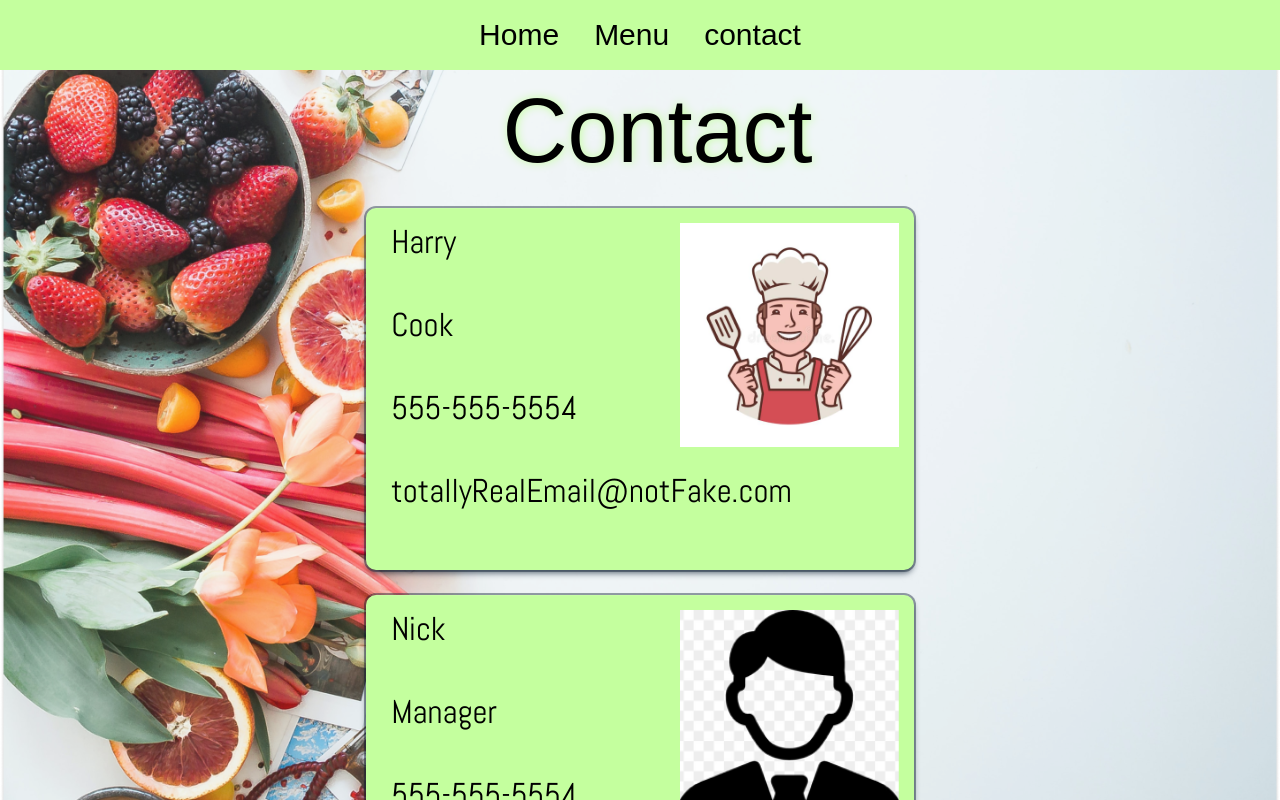
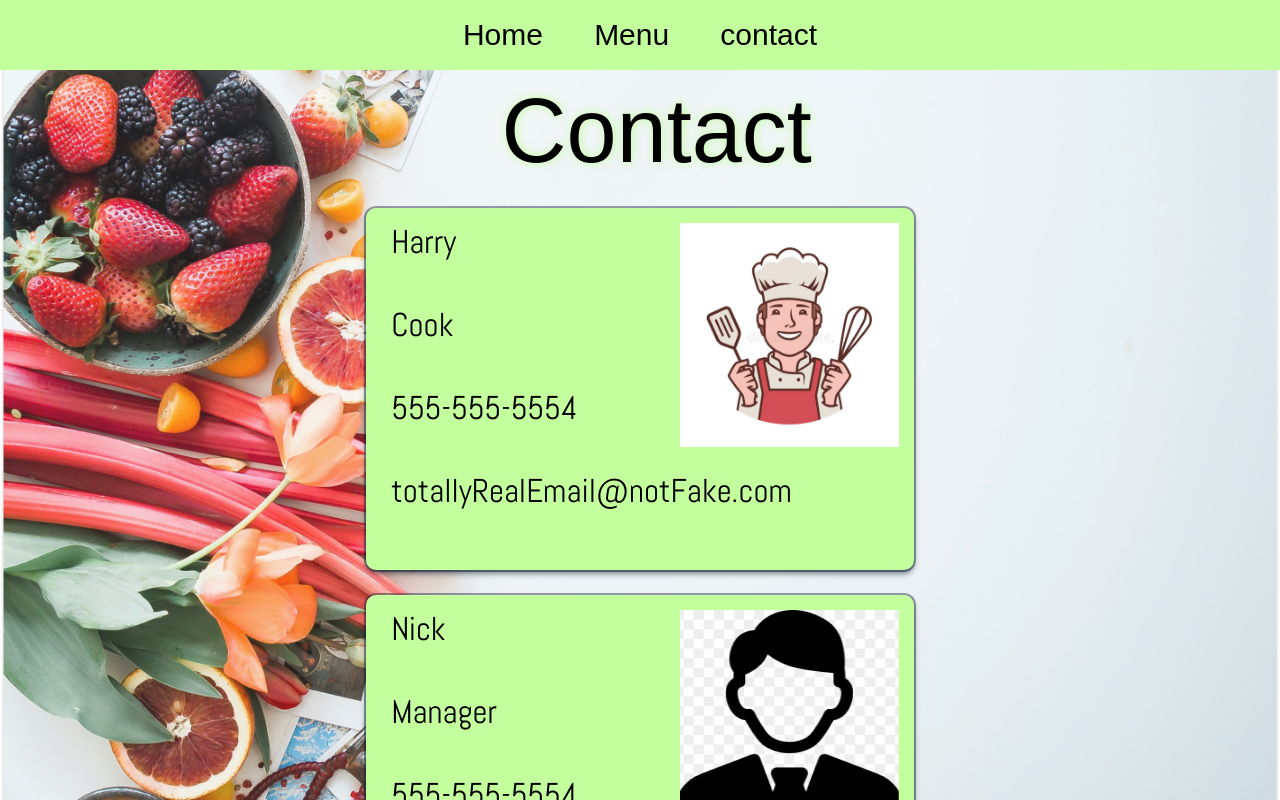
Before and after one commit to Diwashnembang/resturant, a website built with webpack: page dist/index.html in a window 1280 px wide. Both pictures are taken after a click on the element "contact". Shown: the top 800 px of the page. Built offline with nearby package versions, Linux system fonts and the light colour scheme; a web font is replaced by a local one.

Commit message:
fixed header and menu font issue and manager contact image

```diff
--- a/src/index.js
+++ b/src/index.js
@@ -62,7 +62,7 @@ const menuContent = {
         secondMenu: {
             firstDish: {
 
-                dishName: "Beer-Battered Fish & Chips",
+                dishName: "Beer-Battered Fish And Chips",
                 price: "16.59",
                 discription: "2 pieces of hand-battered Ocean Wise cod fillets, freshly dipped in our housemade beer batter and served with tartar sauce, coleslaw and fresh cut homestyle fries.",
 
--- a/src/style.css
+++ b/src/style.css
@@ -41,8 +41,10 @@ img{
     text-align: center;
 }
 
-.header .menu, .contact{
-    padding-left: 35px;
+.menu, .contact{
+    /* padding-left: 2%; */
+    /* text-align: center; */
+    margin-left: 4%;
 }
 
 main .contact{
@@ -57,7 +59,8 @@ main .contact{
 
 .contactContent{
   position: relative;
-  padding-left: 0px;
+  overflow-wrap: break-word;
+
 
 }
 
@@ -67,6 +70,7 @@ left: 57.32%;
 top: 4.14%;
 bottom: 35.28%;
 width:40%;
+max-height: 250px;
 
 }
 
```
